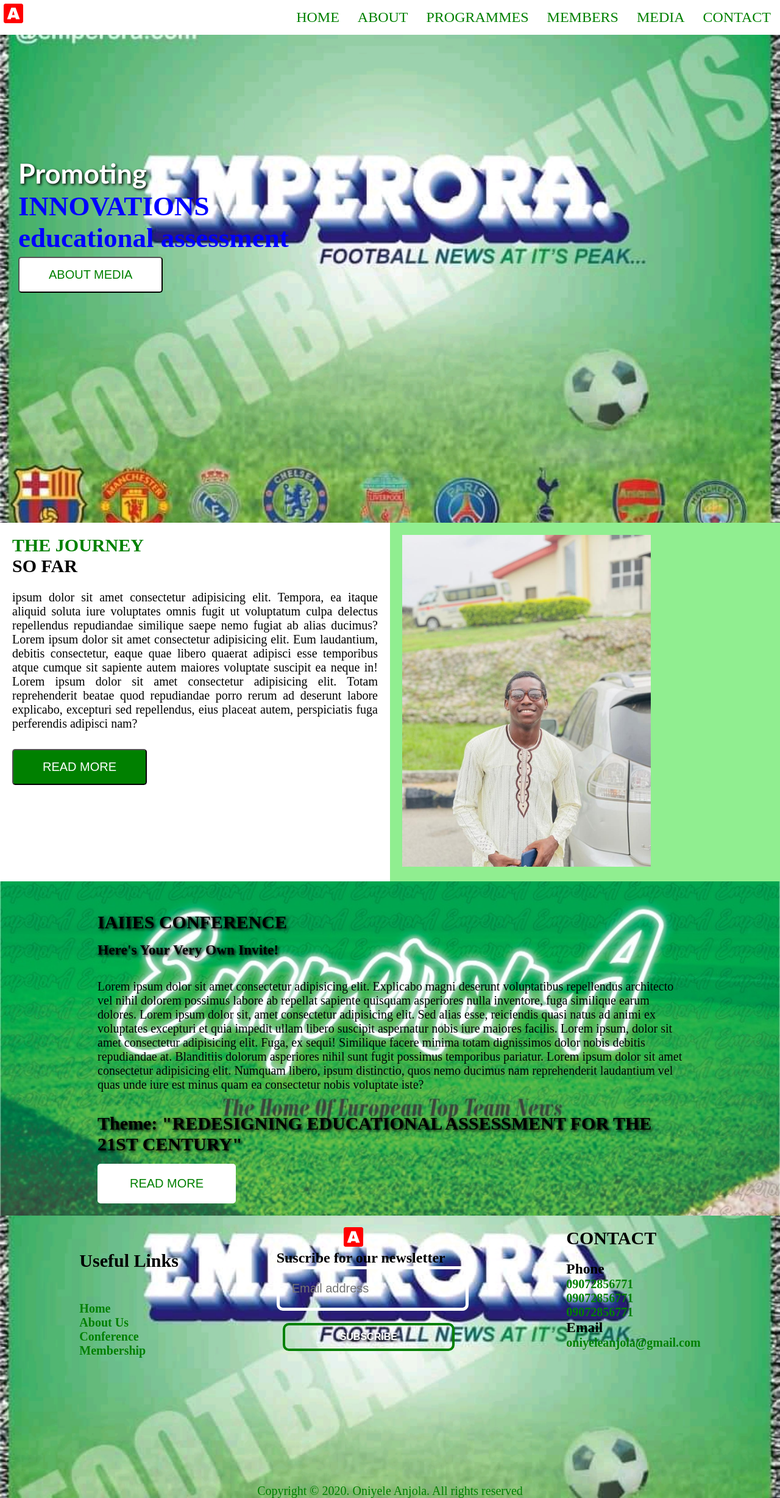
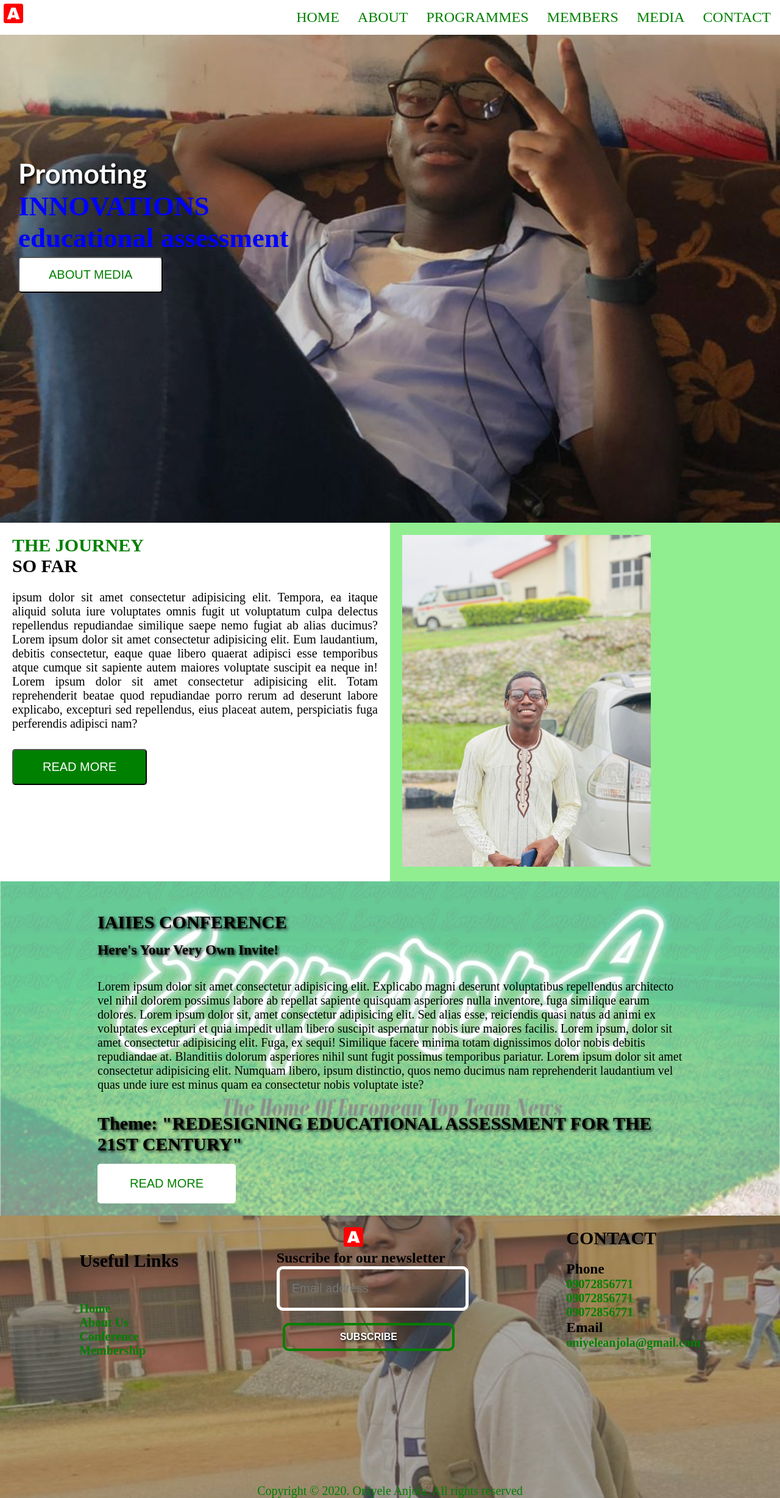
Before and after one commit to FelAnji/ieiiea.or, a plain HTML site: page index.html in a window 1280 px wide. Shown: the whole page at 61% size. Drawn offline with Linux system fonts and the light colour scheme.

Commit message:
Add files via upload

```diff
--- a/styles.css
+++ b/styles.css
@@ -56,12 +56,28 @@
 
 .section1 {
     height: 100vh;
-    background-image: url('background1.jpg');
+    background-image: url('blue.jpg');
     background-repeat: no-repeat;
     background-size: cover;
-    background-position: center
+    background-position: center;
+    position: relative;
 }
+.section1::before {
+    content: "";
+    display: block;
+    width: 100%;
+    height: 100%;
+    background-color: black;
+    position: absolute;
+    top: 0;
+    left: 0;
+    opacity: .2;
 
+}
+.section1 > * {
+    z-index: 10;
+    position: relative;
+}
 .inner-content {
     display: block;
     font-size: 30px;
@@ -152,6 +168,23 @@
     font-size: 20px;
     box-sizing: border-box;
     overflow: hidden;
+    position: relative;
+}
+#conference::after {
+    content: "";
+    display: block;
+    width: 100%;
+    height: 100%;
+    background-color: white;
+    position: absolute;
+    top: 0;
+    left: 0;
+    opacity: .4;
+    z-index: 0;
+}
+#conference > * {
+    z-index: 10;
+    position: relative;
 }
 #conference-content {
     width: 75%;
@@ -182,13 +215,31 @@
 }
 
 footer {
-    background-image: url('background1.jpg');
+    background-image: url('yellow.jpg');
     width: 100%;
     margin: auto;
     background-size: cover;
     background-position: center;
     background-repeat: no-repeat;
+    position: relative;
 }
+footer::after {
+    content: "";
+    display: block;
+    width: 100%;
+    height: 100%;
+    background-color: #333;
+    position: absolute;
+    top: 0;
+    left: 0;
+    opacity: .4;
+    z-index: 0;
+}
+footer > * {
+    z-index: 10;
+    position: relative;
+}
+
 #footer-section {
     margin-left: 50px;
     padding-right: 50px;
@@ -326,6 +377,10 @@
         font-size: 1.6rem;
     }
 
+    .section1 {
+        z-index: 1;
+    }
+
     .thejourney {
        width: 100%;
     }
@@ -338,6 +393,9 @@
     .journey-img {
         width: 100%;
         float: none;
+    }
+    #conference {
+        z-index: 1;
     }
     #conference-content {
         width: 100%;
@@ -355,8 +413,14 @@
         margin-top: 100px;
         padding-bottom: 20px;
     }
+    footer {
+        z-index: -2;
+    }
     .footer-links a {
         margin-bottom: 10px;
+    }
+    .footer-links a:hover {
+
     }
     .footer-links {
         margin-bottom: 40px;
```
Also changed, not shown: blue.jpg (added), yellow.jpg (added).
